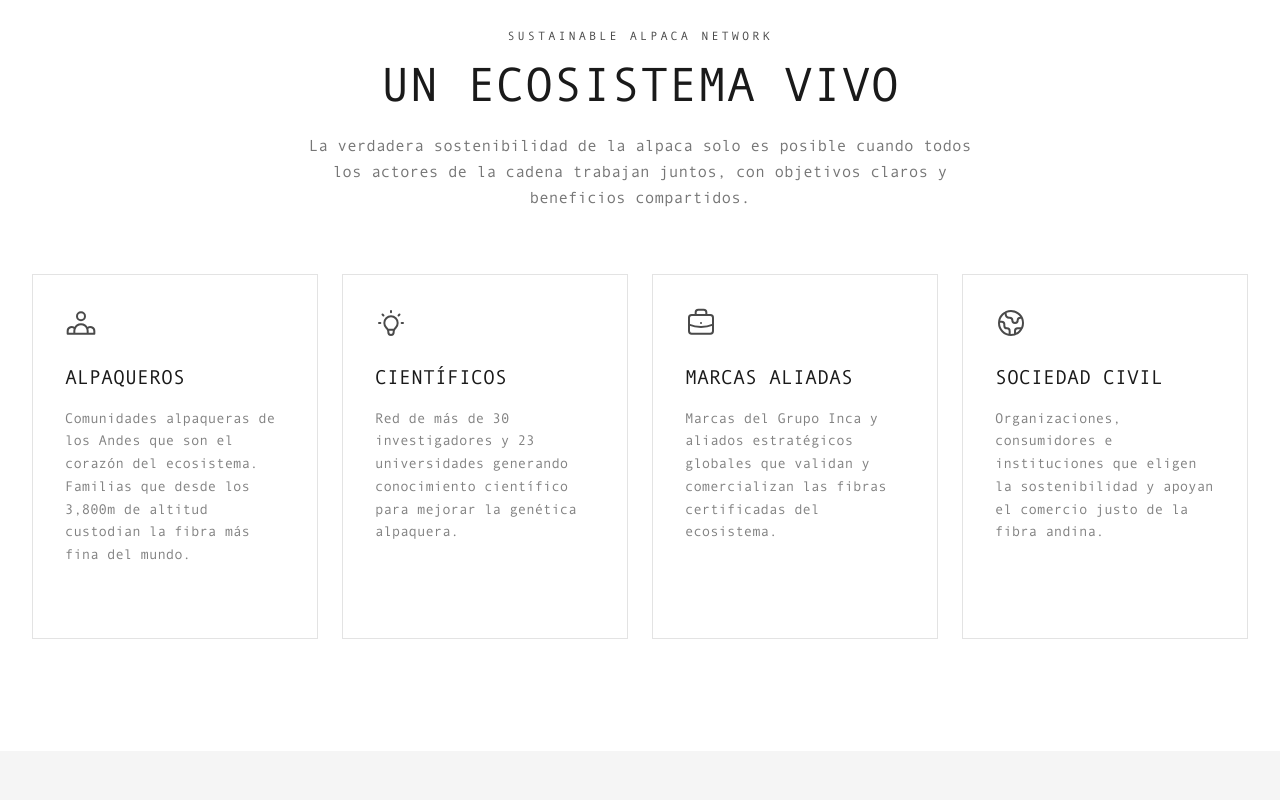
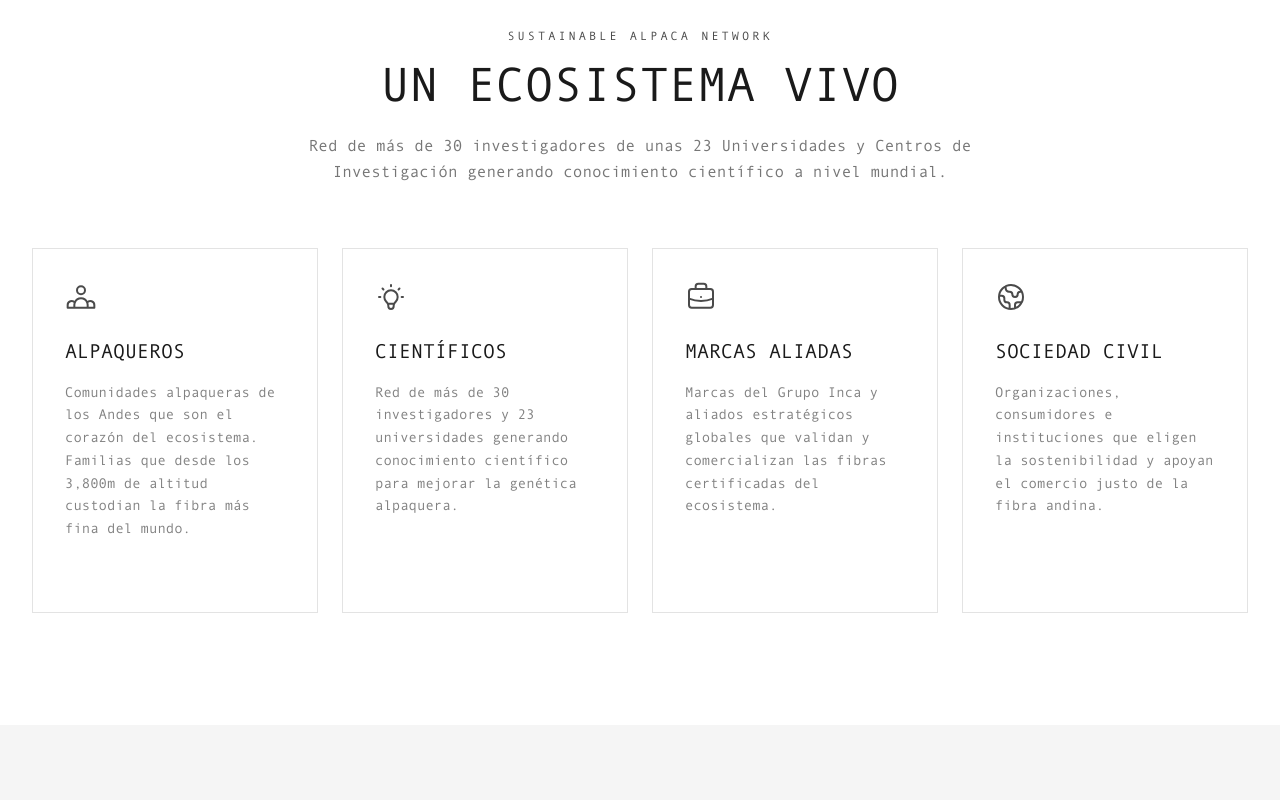
Before and after one commit to jpfernandezcenteno-max/Pacomarca, a Next.js app: page / in a window 1280 px wide. Shown: the part 3460-4260 px from the top of the page. Built offline with nearby package versions, Linux system fonts and the light colour scheme; a web font is replaced by a local one.

Commit message:
Home: actualizar parrafo de la seccion Un ecosistema vivo
Co-Authored-By: Claude Opus 4.8 <noreply@anthropic.com>

```diff
--- a/app/page.tsx
+++ b/app/page.tsx
@@ -389,7 +389,7 @@ export default function HomePage() {
             <p className="text-xs tracking-[0.25em] uppercase text-gold mb-4">Sustainable Alpaca Network</p>
             <h2 className="font-serif text-4xl lg:text-5xl text-ink mb-6">Un ecosistema vivo</h2>
             <p className="text-base text-ink/60 max-w-2xl mx-auto leading-relaxed">
-              La verdadera sostenibilidad de la alpaca solo es posible cuando todos los actores de la cadena trabajan juntos, con objetivos claros y beneficios compartidos.
+              Red de más de 30 investigadores de unas 23 Universidades y Centros de Investigación generando conocimiento científico a nivel mundial.
             </p>
           </div>
         </FadeUp>
```
